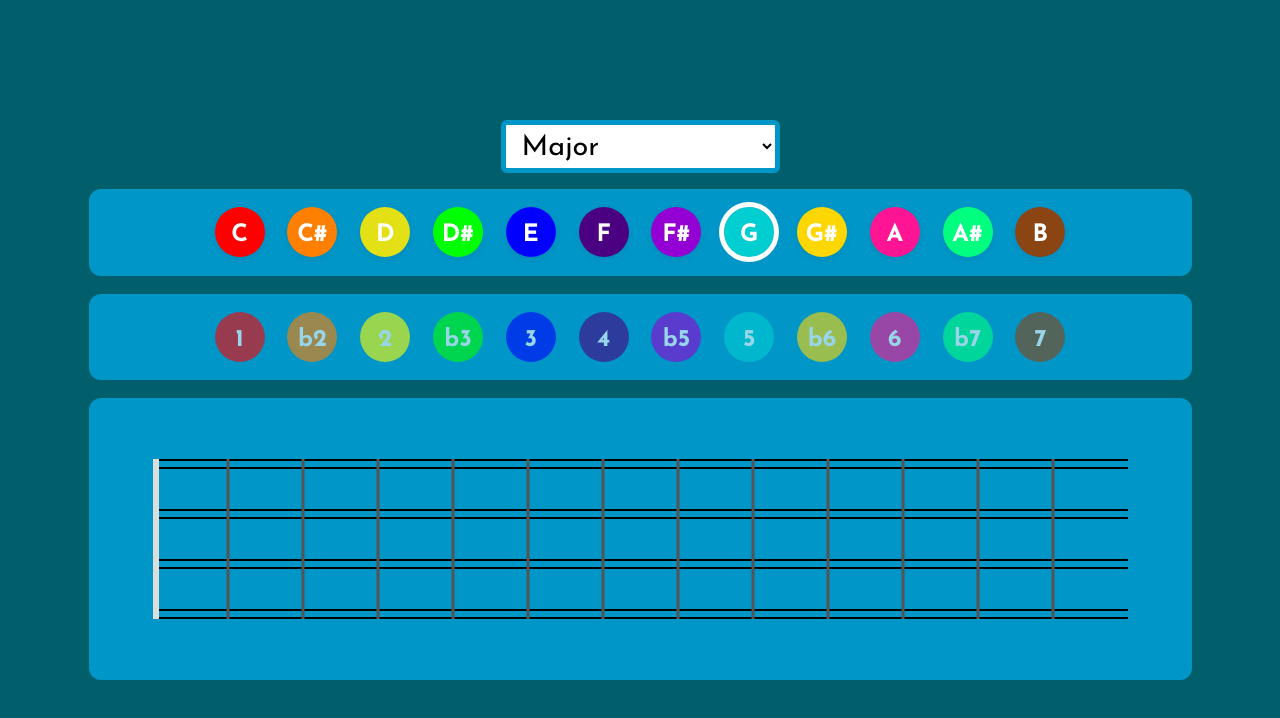
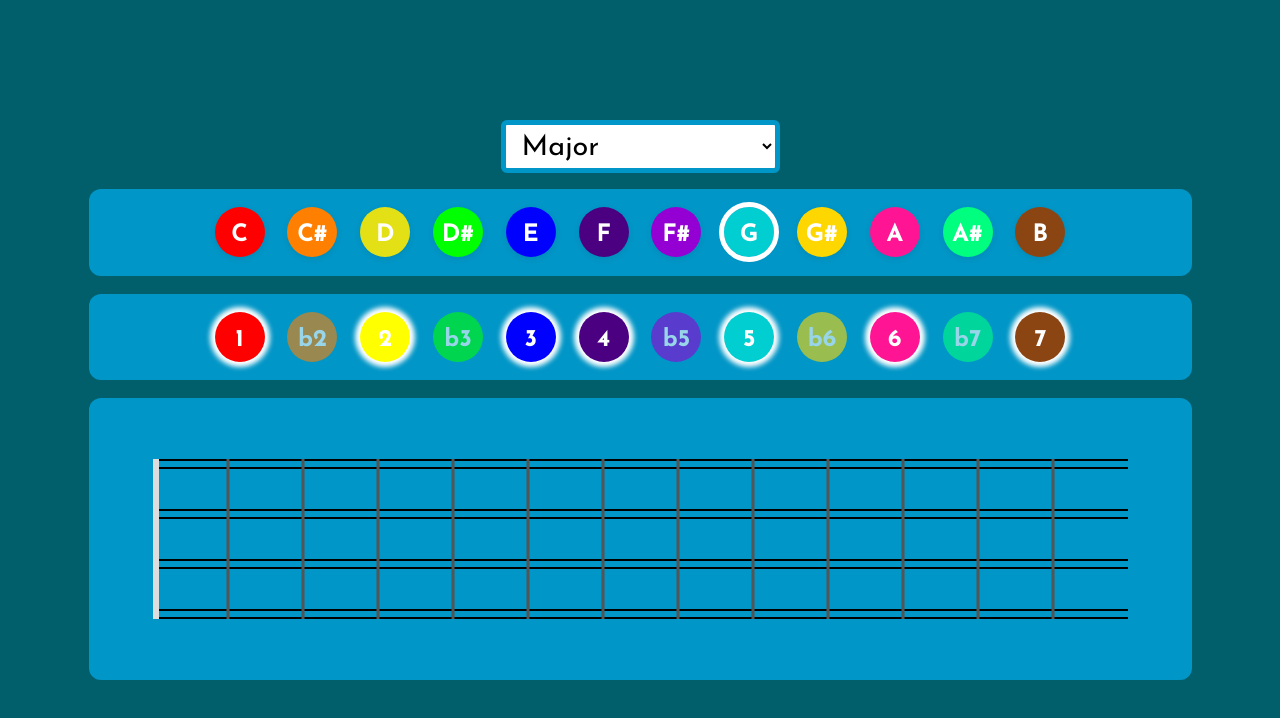
Before and after one commit to Cxom/mandolin-fretboard, a React (Vite) app: page / in a window 1280 px wide. Shown: the top 718 px of the page. Built offline with nearby package versions, Linux system fonts and the light colour scheme.

Commit message:
Fix scale degree mutation logic and defaults

```diff
--- a/src/ScaleContext.tsx
+++ b/src/ScaleContext.tsx
@@ -1,5 +1,5 @@
-import React, { createContext, useContext, useReducer, Dispatch, SetStateAction } from 'react';
-import { scaleDegrees } from './constants.js';
+import React, {createContext, Dispatch, SetStateAction, useContext, useReducer} from 'react';
+import {scaleDegrees} from './constants.js';
 
 export interface ScaleContextType {
   selectedTonic: string;
@@ -24,28 +24,33 @@ function getScaleNameFromDegrees(degrees: Record<string, boolean>) {
   return 'custom';
 }
 
+function getDegreesFromScaleName(scaleName: string) {
+  const pattern = scalePatterns[scaleName];
+  return Object.fromEntries(
+      scaleDegrees.map(({name}) => [name, pattern.some(p => p === name)])
+  );
+}
+
 type ScaleState = {
   selectedDegrees: Record<string, boolean>;
-  selectedScale: string;
+  selectedScaleName: string;
 };
 
 type ScaleAction =
-  | { type: 'setScale'; scale: string }
+  | { type: 'setScale'; scaleName: string }
   | { type: 'setDegrees'; degrees: Record<string, boolean> };
 
 function scaleReducer(state: ScaleState, action: ScaleAction): ScaleState {
   switch (action.type) {
     case 'setScale': {
-      const pattern = scalePatterns[action.scale];
-      const newDegrees = Object.fromEntries(
-        scaleDegrees.map(({name}) => [name, pattern.some(p => p === name)])
-      );
-      return { selectedScale: action.scale, selectedDegrees: newDegrees };
+      const newDegrees = getDegreesFromScaleName(action.scaleName);
+      return { selectedScaleName: action.scaleName, selectedDegrees: newDegrees };
     }
     case 'setDegrees': {
       const newDegrees = { ...state.selectedDegrees, ...action.degrees };
       const scaleName = getScaleNameFromDegrees(newDegrees);
-      return { selectedScale: scaleName, selectedDegrees: newDegrees };
+      console.log("set degrees, new scale name:", scaleName);
+      return { selectedScaleName: scaleName, selectedDegrees: newDegrees };
     }
     default:
       return state;
@@ -62,17 +67,17 @@ export function useScaleContext() {
 
 export const ScaleContextProvider: React.FC<{ children: React.ReactNode }> = ({ children }) => {
   const [selectedTonic, setSelectedTonic] = React.useState('G');
-  const initialDegrees = Object.fromEntries(Object.keys(scaleDegrees).map(degree => [degree, false]));
+  const initialDegrees = getDegreesFromScaleName("major")
   const [state, dispatch] = useReducer(scaleReducer, {
-    selectedScale: 'major',
+    selectedScaleName: 'major',
     selectedDegrees: initialDegrees,
   });
 
-  const setSelectedScale = (scale: string) => dispatch({ type: 'setScale', scale });
+  const setSelectedScale = (scale: string) => dispatch({ type: 'setScale', scaleName: scale });
   const setSelectedDegrees = (degrees: Record<string, boolean>) => dispatch({ type: 'setDegrees', degrees });
 
   return (
-    <ScaleContext.Provider value={{ selectedTonic, setSelectedTonic, selectedDegrees: state.selectedDegrees, setSelectedDegrees, selectedScale: state.selectedScale, setSelectedScale }}>
+    <ScaleContext.Provider value={{ selectedTonic, setSelectedTonic, selectedDegrees: state.selectedDegrees, setSelectedDegrees, selectedScale: state.selectedScaleName, setSelectedScale }}>
       {children}
     </ScaleContext.Provider>
   );
--- a/src/ScaleDegreeSelectorButtons.tsx
+++ b/src/ScaleDegreeSelectorButtons.tsx
@@ -5,9 +5,15 @@ import {useScaleContext} from "./ScaleContext";
 function ScaleDegreeSelectorButtons() {
   const { selectedDegrees, setSelectedDegrees } = useScaleContext();
   const handleToggle = (degree: string) => {
+    console.log("Clicked degree:", degree);
+    console.log("Current selectedDegrees:", selectedDegrees);
     setSelectedDegrees({
       ...selectedDegrees,
-      [degree]: degree !in selectedDegrees
+      [degree]: !selectedDegrees[degree]
+    });
+    console.log("Updated selectedDegrees:", {
+      ...selectedDegrees,
+      [degree]: !selectedDegrees[degree]
     });
   };
   return (
--- a/src/ScaleSelector.jsx
+++ b/src/ScaleSelector.jsx
@@ -21,6 +21,9 @@ function ScaleSelector() {
         {scaleOptions.map(option => (
           <option key={option.value} value={option.value}>{option.label}</option>
         ))}
+        {
+          selectedScale === 'custom' && <option value="custom">Custom</option>
+        }
       </select>
     </div>
   );
```
